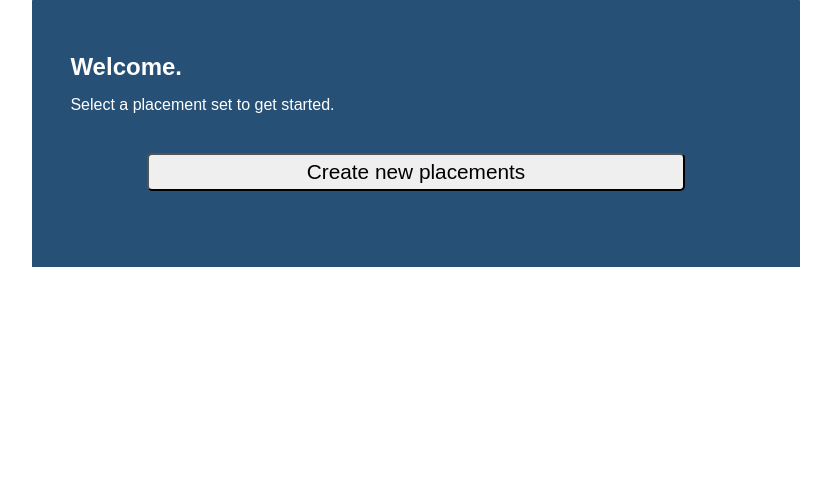
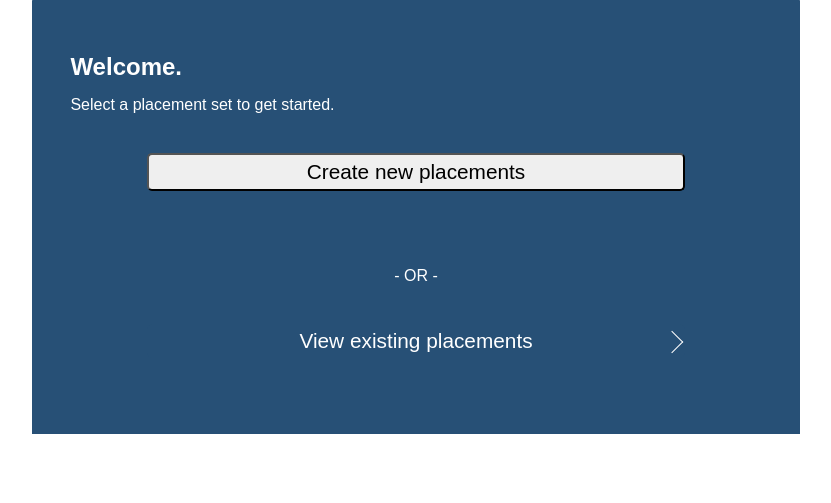
Before and after one commit to malcman/placementProgram, a Flask app: page / in a window 1280 px wide. Shown: the part 103-606 px from the top of the page, without its empty margins (224-1055 px from the left). Run offline with Flask 2, Linux system fonts and the light colour scheme; a user stored in the database is signed in; tables that the repository leaves empty hold one stand-in row (values such as "Sample post"); grey boxes marked "Sample" are stand-in pictures; style sheets or scripts are compiled from the project's sources.

Commit message:
placement creation, selection, and styling for index

```diff
--- a/placemaster/static/css/main.css
+++ b/placemaster/static/css/main.css
@@ -23,7 +23,7 @@ header {
 h1, h2, h3 {
   font-family: 'Montserrat', sans-serif; }
 
-#newPlacementButton {
+#newPlacementButton, #viewPlacementsButton {
   font-family: 'Montserrat', sans-serif;
   padding: 5px 10px;
   border-radius: 5px;
@@ -124,6 +124,40 @@ h1, h2, h3 {
   #newPlacementModule.pushedLeft, #existingPlacementsModule.pushedLeft {
     left: 0; }
 
+#orText {
+  width: fit-content;
+  display: block;
+  margin: auto; }
+
+#viewPlacementsButton {
+  border: none;
+  background-color: #275076;
+  color: white;
+  position: relative; }
+  #viewPlacementsButton::after {
+    content: '';
+    position: absolute;
+    right: 5px;
+    bottom: 8px;
+    width: 15px;
+    height: 15px;
+    border: 1px solid white;
+    border-width: 0 1px 1px 0;
+    transform: rotate(-45deg);
+    transition: right 0.3s; }
+  #viewPlacementsButton:hover::after {
+    right: -5px; }
+
+#placementsList {
+  background-color: #2B4157;
+  list-style: none;
+  margin-left: 0; }
+  #placementsList li {
+    font-size: 1.2em;
+    color: white;
+    font-family: 'Montserrat', sans-serif;
+    padding: 15px 20px; }
+
 .backButton {
   font-size: 1.2em;
   color: white;
--- a/placemaster/static/scss/main.scss
+++ b/placemaster/static/scss/main.scss
@@ -1,4 +1,5 @@
 $mainDark: #275076;
+$darkerMain: #2B4157;
 
 * {
   margin: 0;
@@ -32,7 +33,7 @@ h1, h2, h3 {
   font-family: 'Montserrat', sans-serif;
 }
 
-#newPlacementButton {
+#newPlacementButton, #viewPlacementsButton {
   font-family: 'Montserrat', sans-serif;
   padding: 5px 10px;
   border-radius: 5px;
@@ -159,6 +160,48 @@ h1, h2, h3 {
   }
 }
 
+#orText {
+  width: fit-content;
+  display: block;
+  margin: auto;
+}
+
+#viewPlacementsButton {
+  border: none;
+  background-color: $mainDark;
+  color: white;
+  position: relative;
+  &::after {
+    content: '';
+    position: absolute;
+    right: 5px;
+    bottom: 8px;
+    width: 15px;
+    height: 15px;
+    border: 1px solid white;
+    border-width: 0 1px 1px 0;
+    transform: rotate(-45deg);
+    transition: right 0.3s;
+  }
+  &:hover {
+    &::after {
+      right: -5px;
+    }
+  }
+}
+
+#placementsList {
+  background-color: $darkerMain;
+  list-style: none;
+  margin-left: 0;
+  li {
+    font-size: 1.2em;
+    color: white;
+    font-family: 'Montserrat', sans-serif;
+    padding: 15px 20px;
+  }
+}
+
 .backButton {
   font-size: 1.2em;
   color: white;
--- a/placemaster/templates/index.html
+++ b/placemaster/templates/index.html
@@ -18,7 +18,7 @@
       <button class="backButton">Back</button>
       <form
         id="newPlacementForm"
-        action=""
+        action="/placement/create/"
         method="POST"
         enctype="multipart/form-data"
       >
@@ -43,13 +43,19 @@
     </div>
 
     <!-- existing placements list -->
+    {% if placements %}
     <div id="existingPlacementsModule" class="modulePane">
       <button class="backButton">Back</button>
-      <ul>
+      <h2>Your Placements</h2>
+      <ul id="placementsList">
         {% for p in placements %}
-          <a href="{{ url_for('placement', id=p.id) }}"><li></li></a>
+          <a href="{{ url_for('placement', id=p.id) }}">
+            <li>{{ p.name }}</li>
+          </a>
         {% endfor %}
       </ul>
     </div>
+    {% endif %}
+
   </div>
 {% endblock%}
--- a/placemaster/templates/placement.html
+++ b/placemaster/templates/placement.html
@@ -1,5 +1,9 @@
-{% extends 'base.html'}
+{% extends 'base.html' %}
 
 {% block content %}
+  {% if placement %}
+    <h1 class="placementName">{{ placement.name }}</h1>
+    <div id="appEntry"></div>
+  {% endif %}
 
 {% endblock %}
--- a/placemaster/views/index.py
+++ b/placemaster/views/index.py
@@ -2,6 +2,9 @@
 import flask
 from flask.views import View
 from flask_login import login_required
+
+from placemaster.model import query, db
+from placemaster.model.placement import Placement
 
 
 class IndexView(View):
@@ -15,9 +18,16 @@ class IndexView(View):
     def dispatch_request(self):
         """Override default View function.
 
-        See https://flask.palletsprojects.com/en/1.1.x/views/ for more info.
+        See https://flask.palletsprojects.com/en/1.1.x/views/ for more info
+        on pluggable views.
+
+        Lists all placements for this user,
+        or allows creation of new placement.
         """
-        return flask.render_template(IndexView.template)
+        context = {}
+        context['placements'] = query(Placement).all()
+        print(context['placements'])
+        return flask.render_template(IndexView.template, **context)
 
 
 __all__ = ['IndexView']
--- a/placemaster/views/placement.py
+++ b/placemaster/views/placement.py
@@ -2,24 +2,48 @@
 import flask
 from flask.views import View
 from flask_login import login_required
-from placemaster.model import query
+from placemaster.model import query, db
+from placemaster.model.placement import Placement
 
 
 class PlacementView(View):
     """Class-based view for placement page."""
 
-    url = '/placement/<id>'
+    methods = ['GET', 'POST']
+    url = '/placement/<id>/'
     endpoint = 'placement'
     template = 'placement.html'
 
-    def dispatch_request(self):
+    def dispatch_request(self, id):
         """Override default View function.
 
         See https://flask.palletsprojects.com/en/1.1.x/views/ for more info.
         """
         context = {}
-        context['placements'] = query(Placement).all()
-        return flask.render_template(PlacementView.template)
+        context['placement'] = query(Placement).filter_by(
+            id=id).first()
+        return flask.render_template(PlacementView.template, **context)
 
 
-__all__ = ['PlacementView']
+class CreatePlacement(View):
+    """Class-based endpoint for placement creation."""
+
+    methods = ['POST']
+    url = '/placement/create/'
+    endpoint = 'create_placement'
+    template = 'placement.html'
+
+    def dispatch_request(self):
+        """Handle form POST action for account creation."""
+        context = {}
+        newPlacement = Placement()
+        newPlacement.name = flask.request.form['placementTitle']
+        print(newPlacement.name)
+        db.session.add(newPlacement)
+        db.session.commit()
+        return flask.redirect(
+            flask.url_for('placement', id=newPlacement.id)
+        )
+
+
+__all__ = ['PlacementView', 'CreatePlacement']
```
Also changed, not shown: 1 other file.
